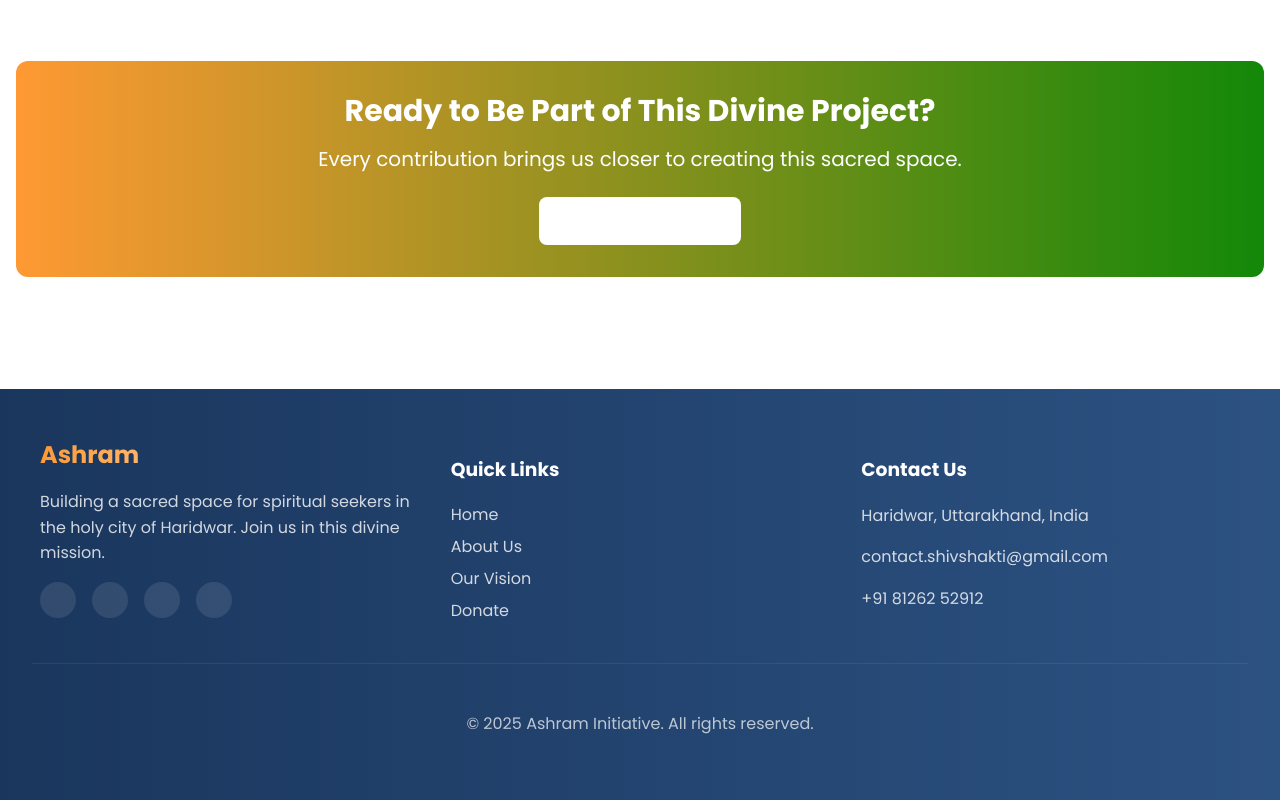
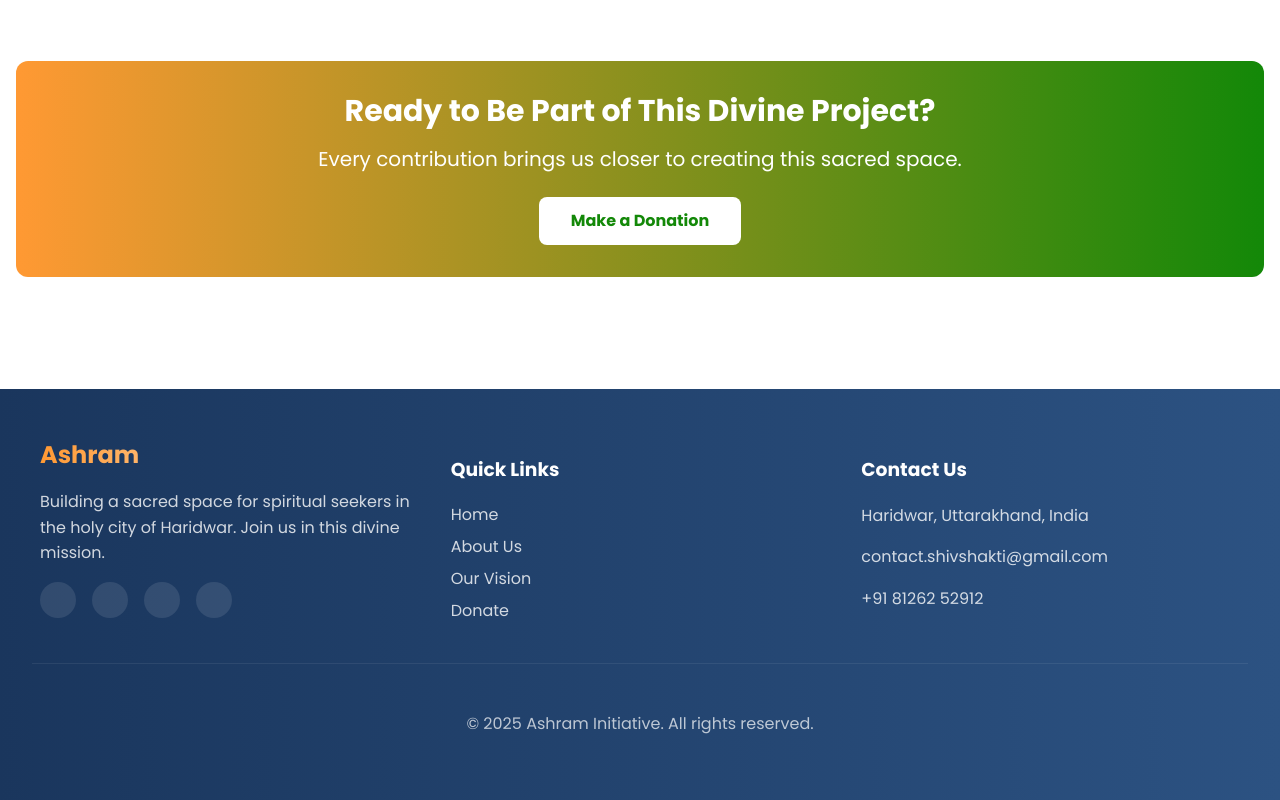
Before and after one commit to ishiyadav1/shrisameshwar, a plain HTML site: page index.html in a window 1280 px wide. Shown: the part 1491-2291 px from the top of the page. Drawn offline with nearby package versions, Linux system fonts and the light colour scheme.

Commit message:
Update index.html

```diff
--- a/index.html
+++ b/index.html
@@ -108,7 +108,7 @@
             <h2 class="text-3xl font-bold mb-4">Ready to Be Part of This Divine Project?</h2>
             <p class="text-xl mb-6">Every contribution brings us closer to creating this sacred space.</p>
             <a href="donate.html"
-                class="inline-block bg-white text-spiritualGreen-700 hover:bg-gray-100 px-8 py-3 rounded-lg font-bold transition duration-300">Make
+                class="inline-block bg-white text-spiritualGreen hover:bg-gray-100 px-8 py-3 rounded-lg font-bold transition duration-300">Make
                 a Donation</a>
         </section>
     </main>
```
